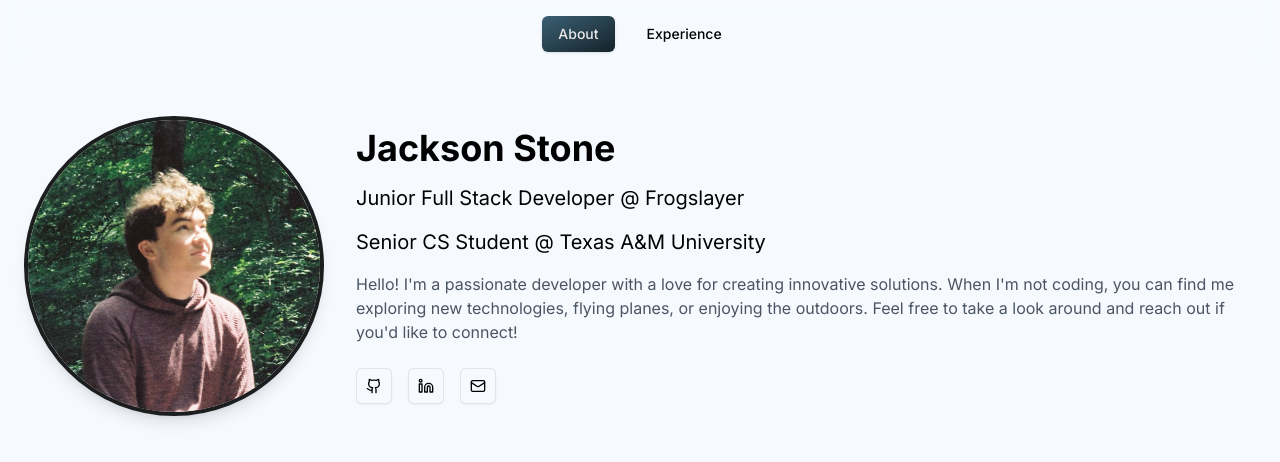
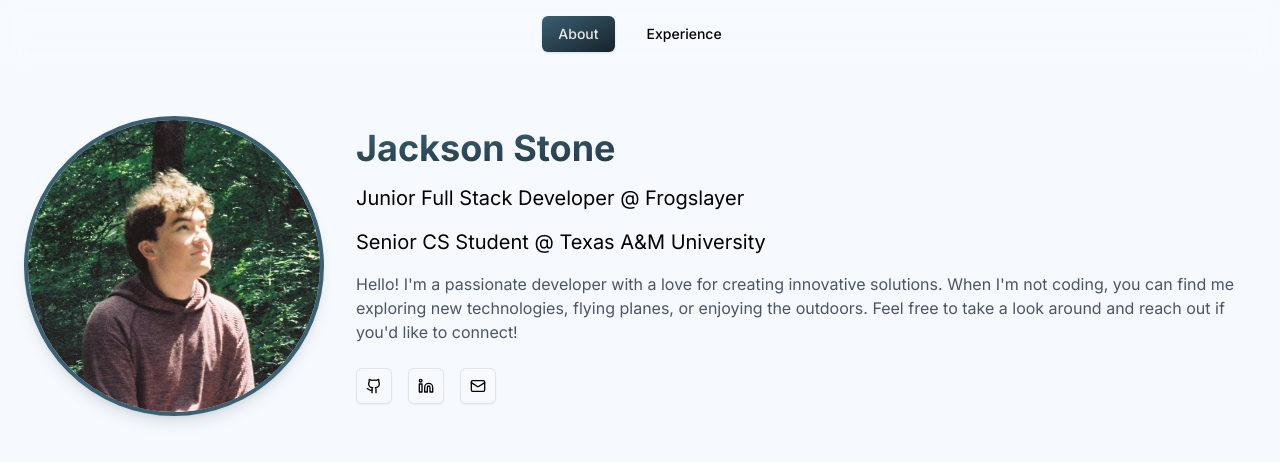
Before and after one commit to jacksors/portfolio, a Next.js app: page /about in a window 1280 px wide. Shown: the top 462 px of the page. Built offline with nearby package versions, Linux system fonts and the light colour scheme.

Commit message:
Update name and image border

```diff
--- a/app/about/page.tsx
+++ b/app/about/page.tsx
@@ -29,11 +29,13 @@ const Page = () => {
           alt="Developer's portrait"
           width={300}
           height={300}
-          className="rounded-full border-4 border-accent-foreground shadow-lg"
+          className="rounded-full border-4 border-[#3a6073] shadow-lg"
           priority
         />
         <div>
-          <h1 className="text-4xl font-bold mb-4">Jackson Stone</h1>
+          <h1 className="text-4xl font-bold mb-4 bg-gradient-to-tl bg-clip-text text-transparent">
+            Jackson Stone
+          </h1>
           <p className="text-xl mb-4">
             Junior Full Stack Developer @ Frogslayer
           </p>
```
